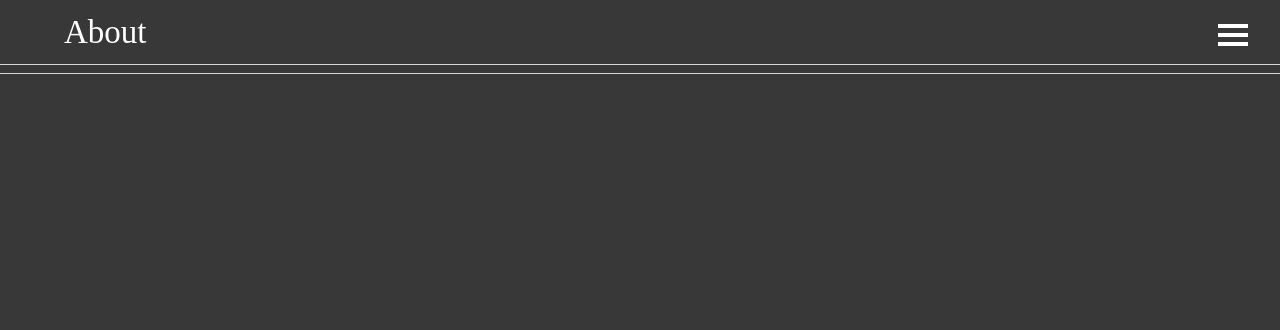
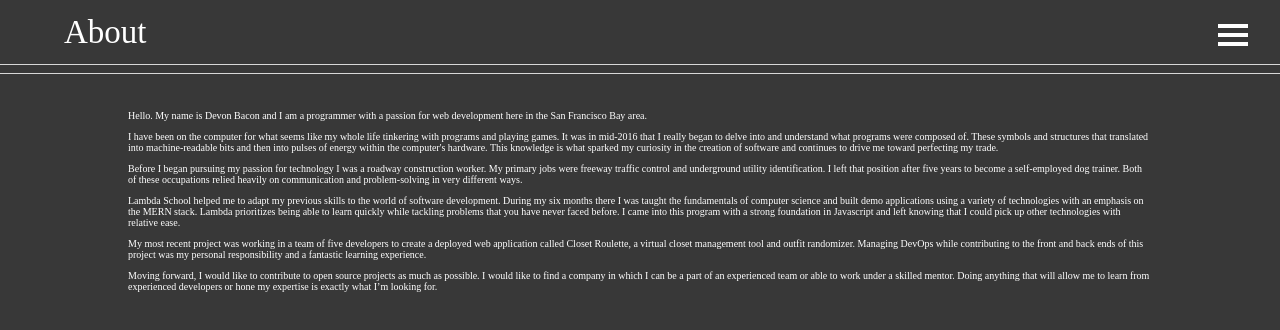
Before and after one commit to devbacon/Portfolio, a React (Create React App) app: page /about in a window 1280 px wide. Shown: the top 330 px of the page. Built offline with nearby package versions, Linux system fonts and the light colour scheme.

Commit message:
About.js - filled html with content

```diff
--- a/src/About/About.js
+++ b/src/About/About.js
@@ -19,12 +19,24 @@ class About extends Component {
           history={this.props.history}
         />
         <div className="page-body" ref={this.pageBody}>
-          <div className="about-col-left">
-            <p></p>
-          </div>
-          <div className="about-col-right">
-            <p></p>
-          </div>
+          <p>
+            Hello. My name is Devon Bacon and I am a programmer with a passion for web development here in the San Francisco Bay area.
+          </p>
+          <p>
+            I have been on the computer for what seems like my whole life tinkering with programs and playing games. It was in mid-2016 that I really began to delve into and understand what programs were composed of. These symbols and structures that translated into machine-readable bits and then into pulses of energy within the computer's hardware. This knowledge is what sparked my curiosity in the creation of software and continues to drive me toward perfecting my trade.
+          </p>
+          <p>
+            Before I began pursuing my passion for technology I was a roadway construction worker. My primary jobs were freeway traffic control and underground utility identification. I left that position after five years to become a self-employed dog trainer. Both of these occupations relied heavily on communication and problem-solving in very different ways.
+          </p>
+          <p>
+            Lambda School helped me to adapt my previous skills to the world of software development. During my six months there I was taught the fundamentals of computer science and built demo applications using a variety of technologies with an emphasis on the MERN stack. Lambda prioritizes being able to learn quickly while tackling problems that you have never faced before. I came into this program with a strong foundation in Javascript and left knowing that I could pick up other technologies with relative ease.
+          </p>
+          <p>
+            My most recent project was working in a team of five developers to create a deployed web application called Closet Roulette, a virtual closet management tool and outfit randomizer. Managing DevOps while contributing to the front and back ends of this project was my personal responsibility and a fantastic learning experience.
+          </p>
+          <p>
+            Moving forward, I would like to contribute to open source projects as much as possible. I would like to find a company in which I can be a part of an experienced team or able to work under a skilled mentor. Doing anything that will allow me to learn from experienced developers or hone my expertise is exactly what I’m looking for.
+          </p>
         </div>
         <div className="page-overlay" ref={this.overlay}></div>
       </div>
```
